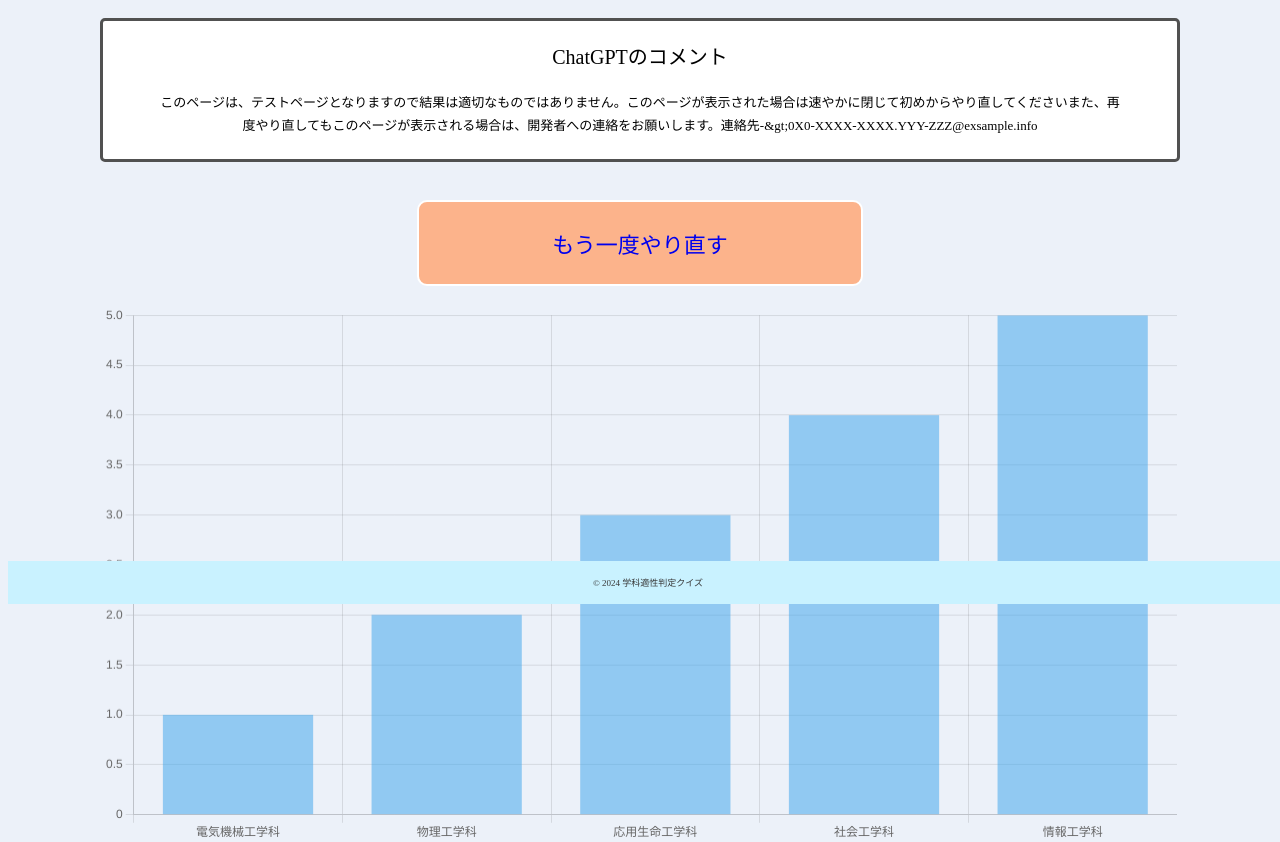
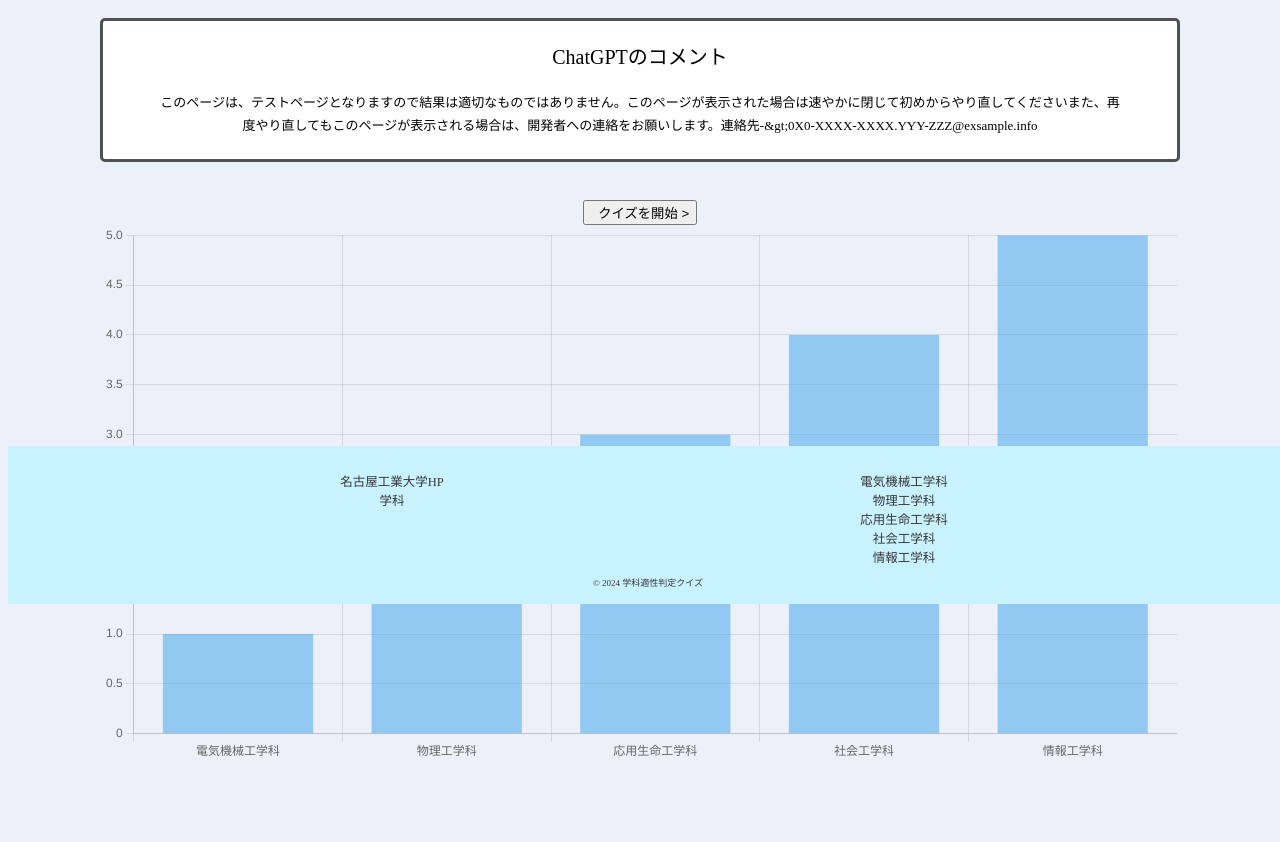
Before and after one commit to ChinouProgramming2-team10/nitech-department-fit-app, a Flask app: page /result-test in a window 1280 px wide. Shown: the part 196-1038 px from the top of the page. After the commit the page ends 952 px from the top, so only its background shows below. Run offline with Flask 3, Linux system fonts and the light colour scheme.

Commit message:
fix:UI and add:footer menu

```diff
--- /dev/null
+++ b/static/js/scroll.js
@@ -0,0 +1,17 @@
+$(document).ready(function () {
+    $(".hidden-footer").hide();
+});
+$(window).on('scroll', function(){
+    var docHeight = $(document).innerHeight(),
+        windowHeight = $(window).innerHeight(),
+        pageBottom = docHeight - windowHeight;
+    if(pageBottom <= $(window).scrollTop() + 10) {
+        //ウィンドウの一番下までスクロールした時に実行
+        // console.log("bottom");
+        $(".hidden-footer").show();
+    }
+    else {
+        // console.log("other");
+        $(".hidden-footer").hide();
+    }
+});
--- a/static/style/footer.css
+++ b/static/style/footer.css
@@ -15,3 +15,23 @@ footer p {
     margin: 0;
     font-size: 0.9rem;
 }
+.hidden-footer {
+    display: flex;
+    width: 80%;
+    margin: auto;
+    padding: 10px 0;
+    text-align: center;
+}
+#floating-left {
+    display:inline-block;
+    width:50%;
+
+    font-size: 1.25rem;
+}
+#floating-right {
+    display: inline-block;
+    width: 50%;
+
+    font-size: 1.25rem;
+    float: right;
+}
--- a/static/style/quiz.css
+++ b/static/style/quiz.css
@@ -35,7 +35,7 @@
 #quiz-item {
     text-align: left;
     padding-left: 10%;
-    padding: 1% 5%;
+    padding: 1% 25%;
 }
 #quiz-button {
     height: 25%;
--- a/static/style/result.css
+++ b/static/style/result.css
@@ -31,6 +31,21 @@ a {
     align-items: center;
     font-size: 2.2rem;
 }
+#retry_button {
+    height: 25%;
+    width: 35%;
+
+    margin: 1.5% auto;
+    padding: 2% 0;
+
+    background-color: #fcb38b;
+    border-radius: 10px;
+    border: #FFF 2px solid;
+
+    text-align: center;
+    align-items: center;
+    font-size: 2.2rem;
+}
 .gpt {
     width: 85%;
     margin: 0 auto;
--- a/templates/footer.html
+++ b/templates/footer.html
@@ -1,3 +1,17 @@
 <footer>
+    <div class="hidden-footer">
+        <div id="floating-left">
+            <div onclick="window.open('https://www.nitech.ac.jp');">名古屋工業大学HP</div>
+            学科
+        </div>
+        <div id="floating-right">
+
+            <div onclick="window.open('https://elemech.web.nitech.ac.jp/');">電気機械工学科</div>
+            <div onclick="window.open('https://psae.web.nitech.ac.jp/');">物理工学科</div>
+            <div onclick="window.open('https://lsac.web.nitech.ac.jp/');">応用生命工学科</div>
+            <div onclick="window.open('https://shakai.web.nitech.ac.jp/');">社会工学科</div>
+            <div onclick="window.open('https://www.cs.nitech.ac.jp/');">情報工学科</div>
+        </div>
+    </div>
     <p>&copy; 2024 学科適性判定クイズ</p>
 </footer>
--- a/templates/quiz.html
+++ b/templates/quiz.html
@@ -5,6 +5,7 @@
     <title>質問</title>
 
     <script src="https://code.jquery.com/jquery-3.6.0.min.js"></script>
+    <script src="{{ url_for('static', filename='js/scroll.js') }}"></script>
 
     <link rel="stylesheet" href="{{ url_for('static', filename='style/header.css') }}">
     <link rel="stylesheet" href="{{ url_for('static', filename='style/footer.css') }}">
--- a/templates/result.html
+++ b/templates/result.html
@@ -9,6 +9,7 @@
     <!-- <script src="js/result.js"></script> -->
     <!-- <link src="stylesheet" href="../static/style/result.css"/> -->
     <script src="{{ url_for('static', filename='js/result.js') }}"></script>
+    <script src="{{ url_for('static', filename='js/scroll.js') }}"></script>
 
     <link rel="stylesheet" href="{{ url_for('static', filename='style/result.css') }}">
     <link rel="stylesheet" href="{{ url_for('static', filename='style/header.css') }}">
@@ -33,9 +34,10 @@
             <p id="comment"></p>
         </div>
 
-        <div id="retry_shape">
+        <!-- <div id="retry_shape">
             <a href="{{ url_for('index') }}" id="retry">もう一度やり直す</a>
-        </div>
+        </div> -->
+        <input type="button" onclick="location.href='./quiz/1'" value="  クイズを開始 >" id="retry-button">
         <div id="canvas_div">
             <canvas id="result_chart"></canvas>
         </div>
```
Also changed, not shown: static/js/result.js (+2 -6 lines), static/style/index.css (+24 -1 lines), templates/index.html (+11 -3 lines).
